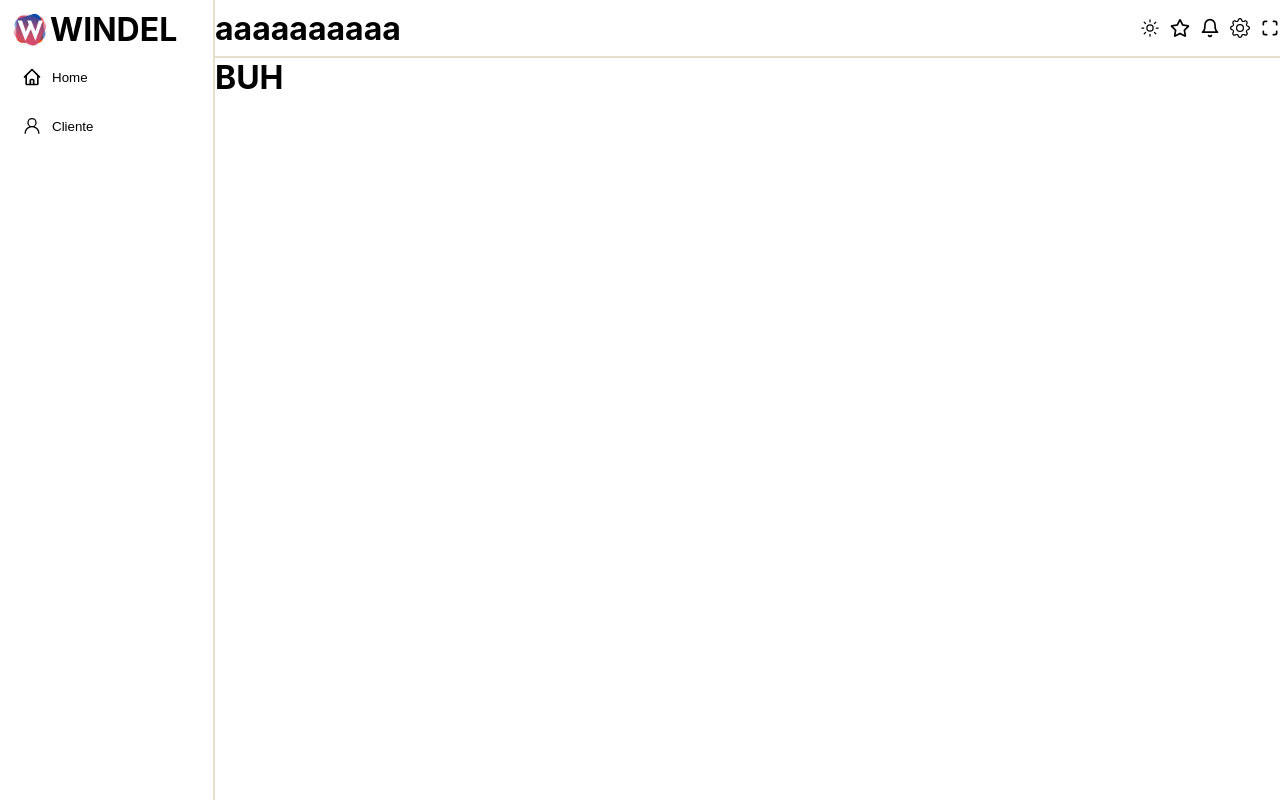
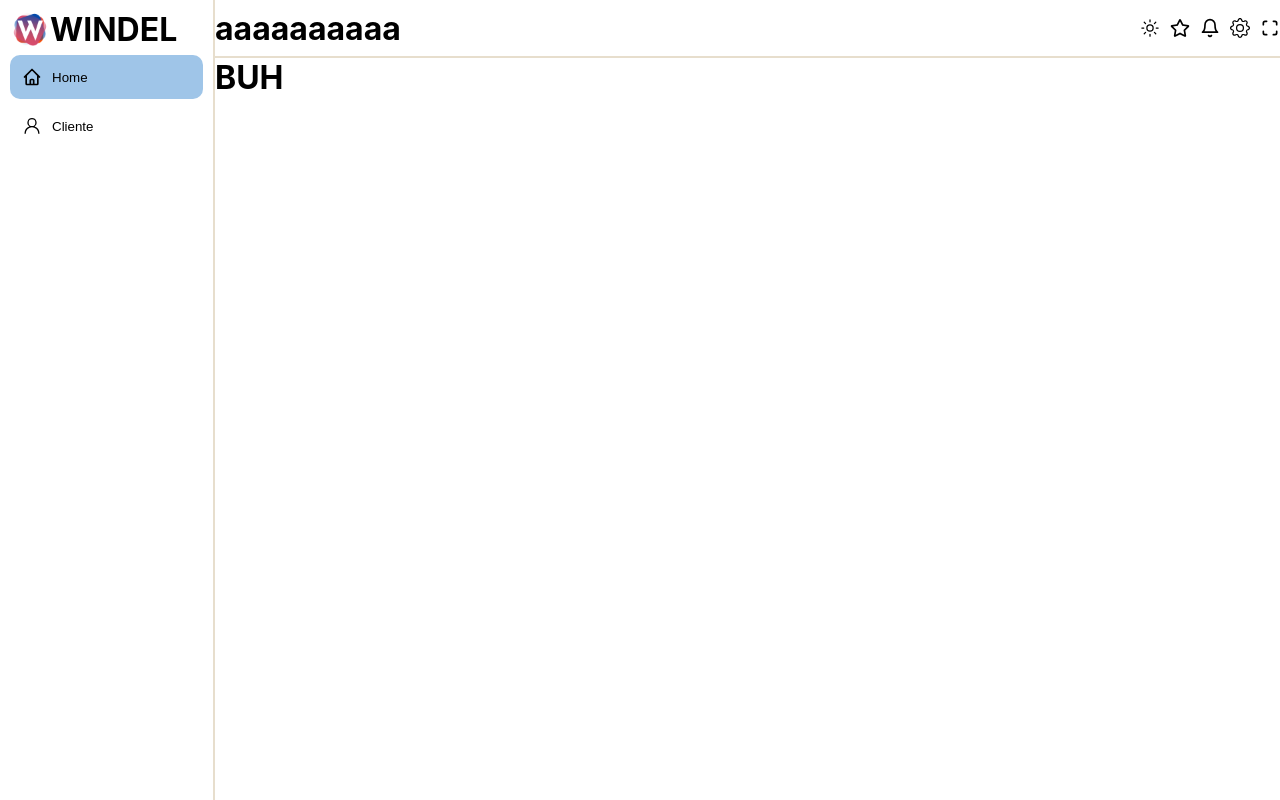
Before and after one commit to Bbaranoski/windel, a React (Create React App) app: page / in a window 1280 px wide. Built offline with nearby package versions, Linux system fonts and the light colour scheme.

Commit message:
make a select id that change the background color from selected buttons

```diff
--- a/src/App.css
+++ b/src/App.css
@@ -38,6 +38,12 @@ h1{
   border-radius: 10px;
   background-color: rgb(241, 240, 240);
 }
+
+#select{
+  background-color: #9FC5E8;
+  border-radius: 10px;
+}
+
 .side > div{
   display: flex;
 }
--- a/src/App.tsx
+++ b/src/App.tsx
@@ -1,4 +1,4 @@
-import React from 'react';
+import React, { useRef } from 'react';
 import { useState } from 'react';
 import './App.css';
 import Inicio from './inicio';
@@ -15,8 +15,9 @@ import logo from "./image/logo.webp"
 const App: React.FC = () => {
 
   const [tela, setTela] = useState<JSX.Element>(<Inicio />)
-  function select(){
-
+  const [selectIndex, setSelectIndex] = useState<number | null>(0)
+  const select = (index: number) => {
+    setSelectIndex(index)
   }
 
   return (
@@ -36,12 +37,17 @@ const App: React.FC = () => {
         <img src={logo} alt="windel logo" />
           <h1>WINDEL</h1>
         </div>
-        <button onClick={() => {
-          setTela(<Inicio />)
-          select()
+        <button
+          id={selectIndex === 0 ? 'select' : ''}
+          onClick={() => {
+            select(0)
+            setTela(<Inicio />)
         }}><HiOutlineHome size={20} color='black'/>Home</button>
-        <button onClick={() => {
-          setTela(<Cliente />)
+        <button
+          id={selectIndex === 1 ? 'select' : ''}
+          onClick={() => {
+            select(1)
+            setTela(<Cliente />)
         }}>< GoPerson size={20} color='black'/>Cliente</button>
       </div>
       {tela}
--- a/src/cliente.tsx
+++ b/src/cliente.tsx
@@ -1,5 +1,6 @@
 import React from 'react';
 import { useState, useEffect } from 'react';
+import './cliente.css'
 
 type teste = {
     nome: string
```
Also changed, not shown: src/cliente.css (added).
